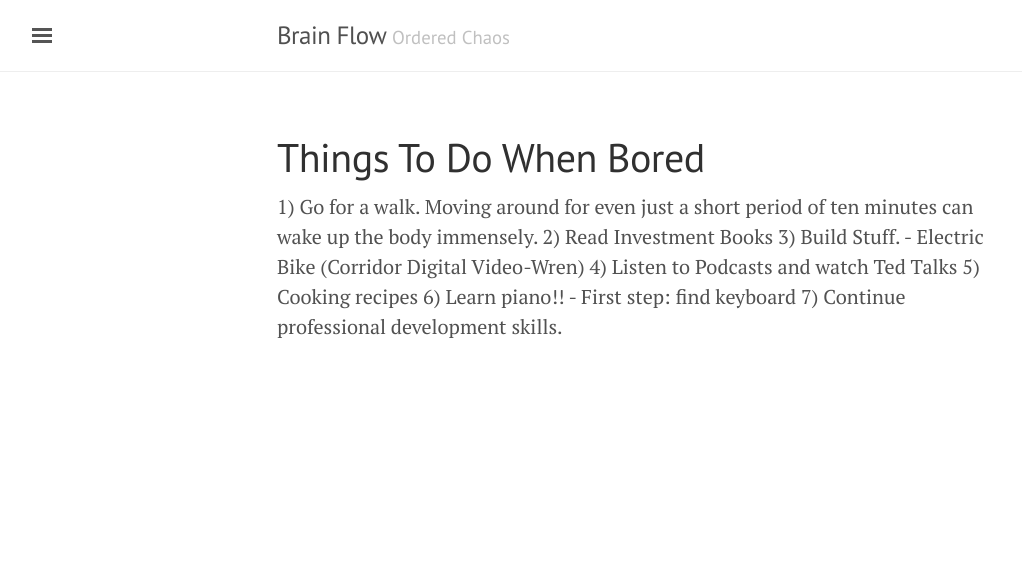
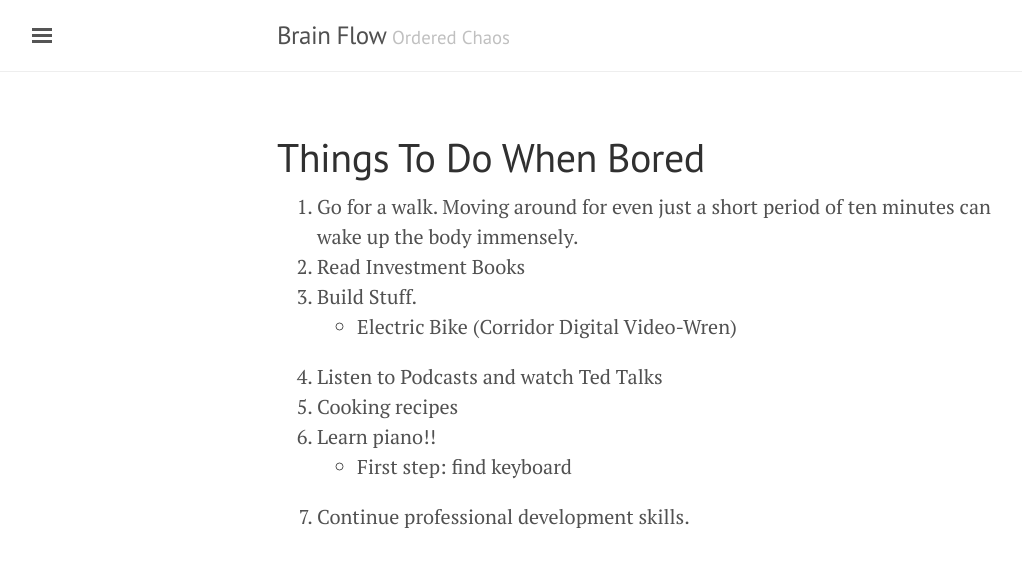
Before and after one commit to bjchia/bjchia.github.io, a Jekyll site: the page built from bored.md, in a window 1280 px wide. Shown: the top 567 px of the page, without its empty margins (3-1025 px from the left). Built offline with Jekyll 4.4.1, drawn with Linux system fonts in a browser that asks for light colours.

```diff
--- a/bored.md
+++ b/bored.md
@@ -3,12 +3,12 @@
 title: Things To Do When Bored
 ---
 
-1) Go for a walk. Moving around for even just a short period of ten minutes can wake up the body immensely.
-2) Read Investment Books
-3) Build Stuff.
+1. Go for a walk. Moving around for even just a short period of ten minutes can wake up the body immensely.
+2. Read Investment Books
+3. Build Stuff.
 	- Electric Bike (Corridor Digital Video-Wren)
-4) Listen to Podcasts and watch Ted Talks
-5) Cooking recipes
-6) Learn piano!!
+4. Listen to Podcasts and watch Ted Talks
+5. Cooking recipes
+6. Learn piano!!
 	- First step: find keyboard
-7) Continue professional development skills.
+7. Continue professional development skills.
```
Also changed, not shown: index.html (+4 -4 lines), _css/stylesheet.css (renamed from stylesheet.css), _css/typewriter.css (renamed from typewriter.css), _js/index.js (renamed from index.js), _js/typewriter.js (renamed from typewriter.js), 3 other files.
